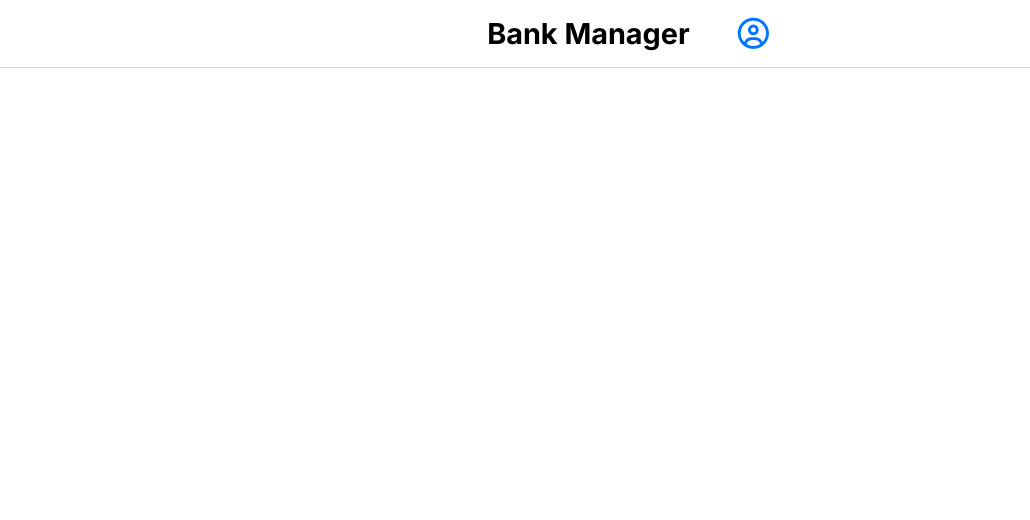
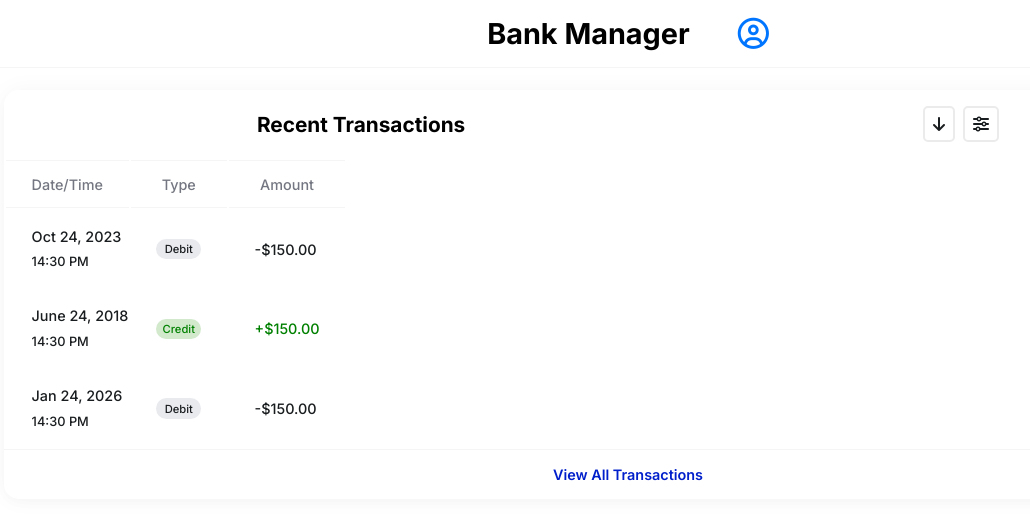
Before and after one commit to hadiashah01/bank-account-manager, a React (Vite) app: page / in a window 1280 px wide. Shown: the top 520 px of the page, without its empty margins (12-1042 px from the left). Built offline with nearby package versions, Linux system fonts and the light colour scheme.

Commit message:
add TransactionTable component with styling and integrate into main.jsx

```diff
--- a/src/components/Header/Header.css
+++ b/src/components/Header/Header.css
@@ -1,26 +1,17 @@
 @import url("https://cdnjs.cloudflare.com/ajax/libs/font-awesome/6.5.1/css/all.min.css");
-@import url("https://fonts.googleapis.com/css2?family=Inter:wght@300;400;500;600;700&display=swap");
 
 .fa-regular {
   color: #0075ff;
   font-size: 1.95rem;
 }
 .header {
-   font-family:
-    "Inter",
-    -apple-system,
-    BlinkMacSystemFont,
-    "Segoe UI",
-    Roboto,
-    sans-serif;
-  -webkit-font-smoothing: antialiased;
   padding-block: 1rem;
   display: flex;
   align-items: center;
   justify-content: center;
   gap: 3rem;
-  border-bottom: 1px solid rgba(157, 158, 160,0.4);
+  border-bottom: 0.5px solid rgba(157, 158, 160, 0.1);
 }
 h1 {
-    font-size: 1.8rem
+  font-size: 1.8rem;
 }
--- /dev/null
+++ b/src/components/TransactionTable/TransactionTable.css
@@ -0,0 +1,84 @@
+.transaction-table {
+  margin-inline: 1rem;
+  margin-block: 1.4rem;
+  border-radius: 15px;
+  box-shadow:
+    0px 0px 25px 0px rgba(0, 0, 0, 0.04),
+    0px 4px 12px 0px rgba(0, 0, 0, 0.02);
+}
+
+h2 {
+  font-size: 1.3rem;
+}
+.table-top {
+  display: flex;
+  justify-content: space-around;
+  padding: 1rem 1.5rem;
+  align-items: center;
+  margin-inline: auto;
+}
+.icons {
+  display: flex;
+  gap: 0.5rem;
+  font-size: 1rem;
+
+  i {
+    color: #1a1d1f;
+    padding: 0.5rem;
+    border: 2px solid #ebebeb;
+    border-radius: 5px;
+  }
+}
+.table-wrapper {
+  overflow-x: scroll;
+}
+th,
+td {
+  padding-block: 1em;
+  font-weight: 500;
+  color: #747781;
+  font-size: 0.9rem;
+  padding-inline: 1.6rem;
+}
+th {
+  border-block: 0.8px solid rgba(157, 158, 160, 0.1);
+}
+td {
+  color: #1a1d1f;
+}
+.credit-amount {
+  color: green;
+}
+.credit,
+.debit {
+  font-size: 0.7rem;
+  background-color: #e9eaee;
+  border-radius: 20px;
+  padding-inline: 0.4rem;
+  padding-block: 0.2rem;
+  text-align: center;
+}
+.credit {
+  color: green;
+  background-color: #d2e9cc;
+}
+
+.table-bottom > a {
+  color: #011fca;
+  font-weight: 600;
+  font-size: 0.9rem;
+  text-decoration: none;
+  padding-block: 1rem;
+}
+.table-bottom {
+  border-top: 0.8px solid rgba(157, 158, 160, 0.1);
+  display: flex;
+  justify-content: center;
+}
+.date {
+  line-height: 1.7;
+  padding-right: 0;
+  span {
+    font-size: 0.8rem;
+  }
+}
--- /dev/null
+++ b/src/components/TransactionTable/TransactionTable.jsx
@@ -0,0 +1,72 @@
+import "./TransactionTable.css";
+export default function TransactionTable() {
+  return (
+    <div className="transaction-table">
+      <div className="table-top">
+        <h2>Recent Transactions</h2>
+        <div className="icons">
+          <i class="fa-solid fa-arrow-down"></i>
+          <i class="fa-solid fa-sliders"></i>
+        </div>
+      </div>
+      <div className="table-wrapper">
+        <table>
+          <thead>
+            <tr>
+              <th>Date/Time</th>
+              <th>Type</th>
+              <th>Amount</th>
+            </tr>
+          </thead>
+          <tbody>
+            <tr>
+              <td className="date">
+                <time>
+                  Oct 24, 2023 <br />
+                  <span>14:30 PM</span>
+                </time>
+              </td>
+              <td>
+                <div className="debit"> Debit</div>
+              </td>
+              <td>
+                <div className="debit-amount">-$150.00</div>
+              </td>
+            </tr>
+            <tr>
+              <td className="date">
+                <time>
+                  June 24, 2018 <br />
+                  <span>14:30 PM</span>
+                </time>
+              </td>
+              <td>
+                <div className="credit"> Credit</div>
+              </td>
+              <td>
+                <div className="credit-amount"> +$150.00</div>
+              </td>
+            </tr>
+            <tr>
+              <td className="date">
+                <time>
+                  Jan 24, 2026 <br />
+                  <span>14:30 PM</span>
+                </time>
+              </td>
+              <td>
+                <div className="debit"> Debit</div>
+              </td>
+              <td>
+                <div className="debit-amount">-$150.00</div>
+              </td>
+            </tr>
+          </tbody>
+        </table>
+      </div>
+      <div className="table-bottom">
+        <a href="#">View All Transactions</a>
+      </div>
+    </div>
+  );
+}
--- a/src/index.css
+++ b/src/index.css
@@ -1,5 +1,16 @@
+@import url("https://fonts.googleapis.com/css2?family=Inter:wght@300;400;500;600;700&display=swap");
 * {
   padding: 0;
   margin: 0;
   box-sizing: border-box;
 }
+body {
+  font-family:
+    "Inter",
+    -apple-system,
+    BlinkMacSystemFont,
+    "Segoe UI",
+    Roboto,
+    sans-serif;
+  -webkit-font-smoothing: antialiased;
+}
--- a/src/main.jsx
+++ b/src/main.jsx
@@ -2,6 +2,7 @@ import { StrictMode } from "react";
 import { createRoot } from "react-dom/client";
 import "./index.css";
 import Header from "./components/Header/Header";
+import TransactionTable from "./components/TransactionTable/TransactionTable"
 
 function createBankAccount(userFullName, branchInfo, depositAmount) {
   let branchName = branchInfo.branchName;
@@ -42,5 +43,6 @@ function createBankAccount(userFullName, branchInfo, depositAmount) {
 createRoot(document.getElementById("root")).render(
   <StrictMode>
     <Header></Header>
+    <TransactionTable></TransactionTable>
   </StrictMode>,
 );
```
